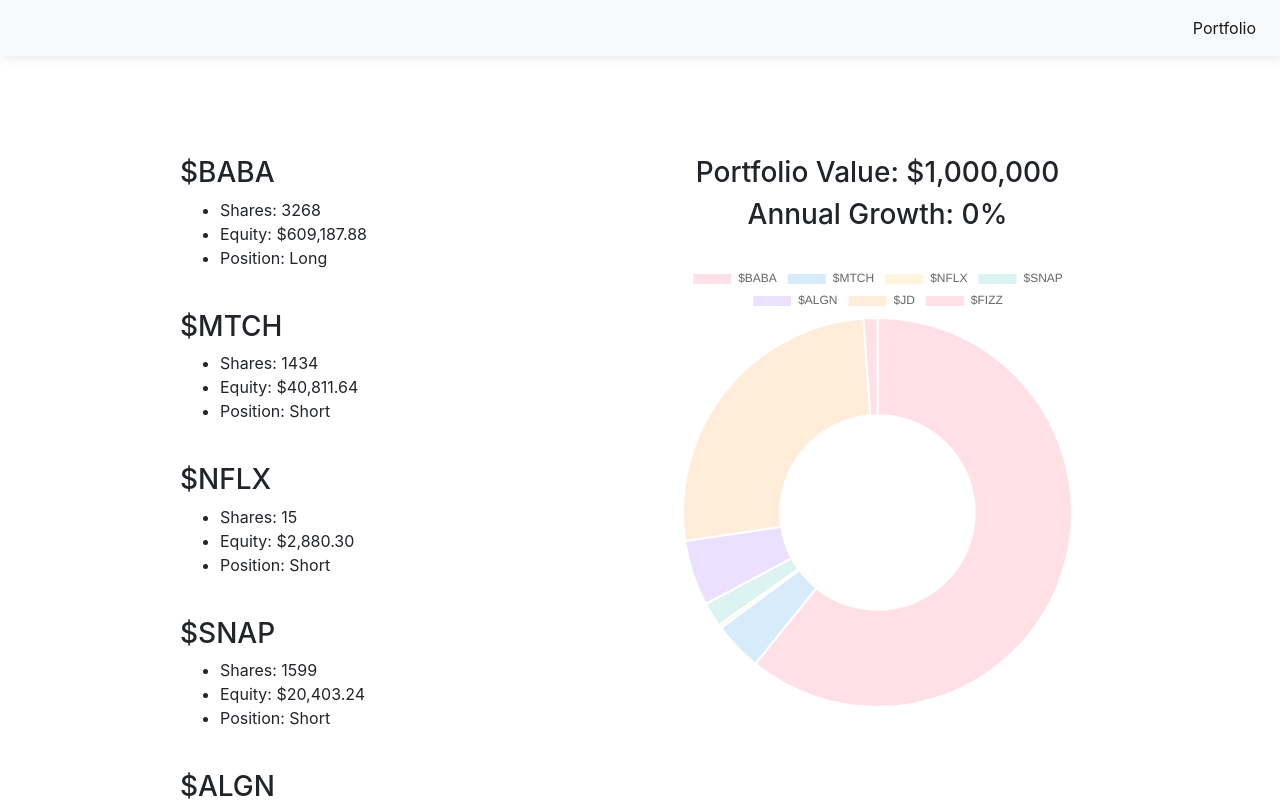
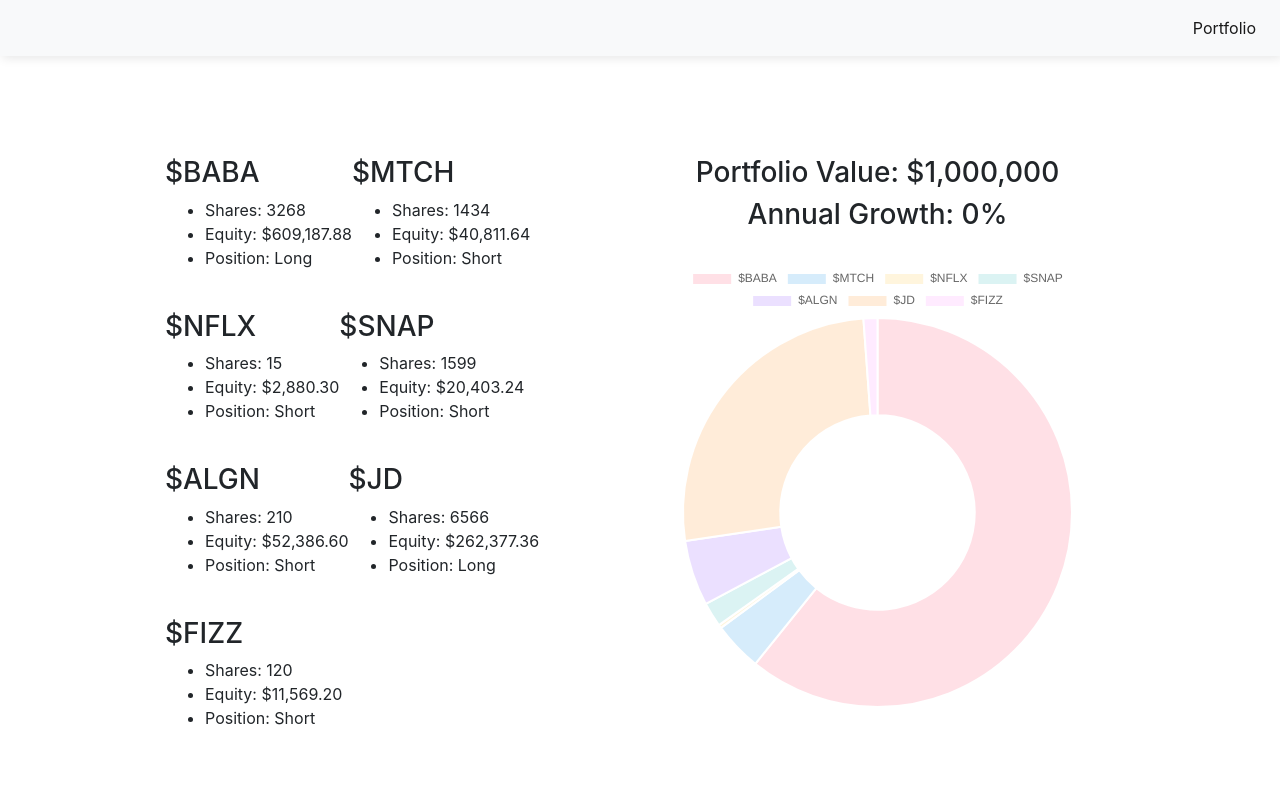
Before and after one commit to deltice/WallStreetBets, a plain HTML site: page docs/index.html in a window 1280 px wide. Shown: the top 807 px of the page. Drawn offline with nearby package versions, Linux system fonts and the light colour scheme; a web font is replaced by a local one.

Commit message:
update website

```diff
--- a/docs/MemeStock.js
+++ b/docs/MemeStock.js
@@ -15,6 +15,6 @@
     }</li><li>Equity: $${(stock[2] * stock[1]).toLocaleString(undefined, {
       minimumFractionDigits: 2
     })}</li><li>Position: ${stock[3]}</li></ul><br>`;
-    $("#stockInfo").append(newStock);
+    $("#stocks").append(newStock);
   });
 });
--- a/docs/index.html
+++ b/docs/index.html
@@ -56,7 +56,9 @@
     <div class="container" id="main">
         <div class="row ">
           <div class="col-md-1"></div>
-            <div class="col-md-5" id="stockInfo">
+            <div class="col-md-5">
+                <div class="row" id=stocks>
+                </div>
             </div>
             <div class="col-md-5">
               <div align="center">
@@ -81,7 +83,8 @@
                 'rgba(255, 206, 86, 0.2)',
                 'rgba(75, 192, 192, 0.2)',
                 'rgba(153, 102, 255, 0.2)',
-                'rgba(255, 159, 64, 0.2)','rgba(255, 99, 132, 0.2)'
+                'rgba(255, 159, 64, 0.2)',
+                'rgba(255, 153, 255, 0.2)'
                 ]
         }],
 
```
